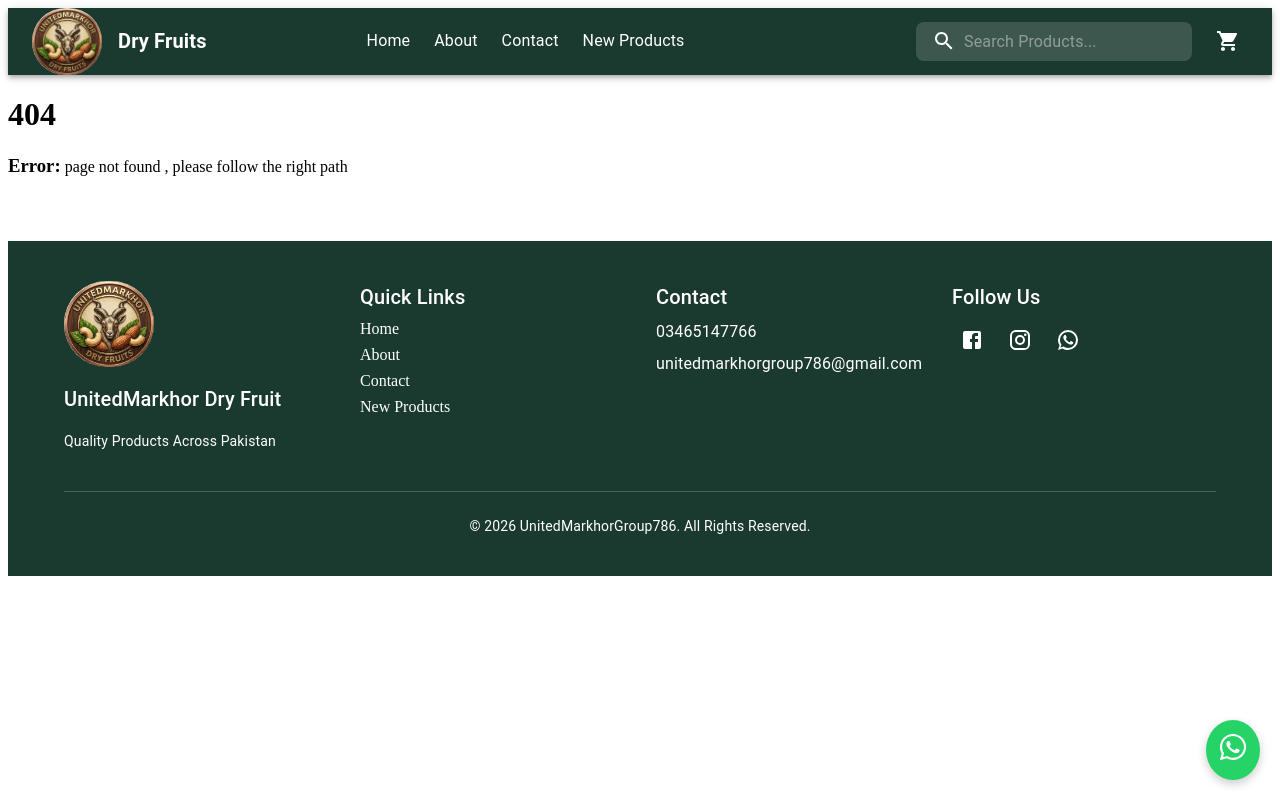
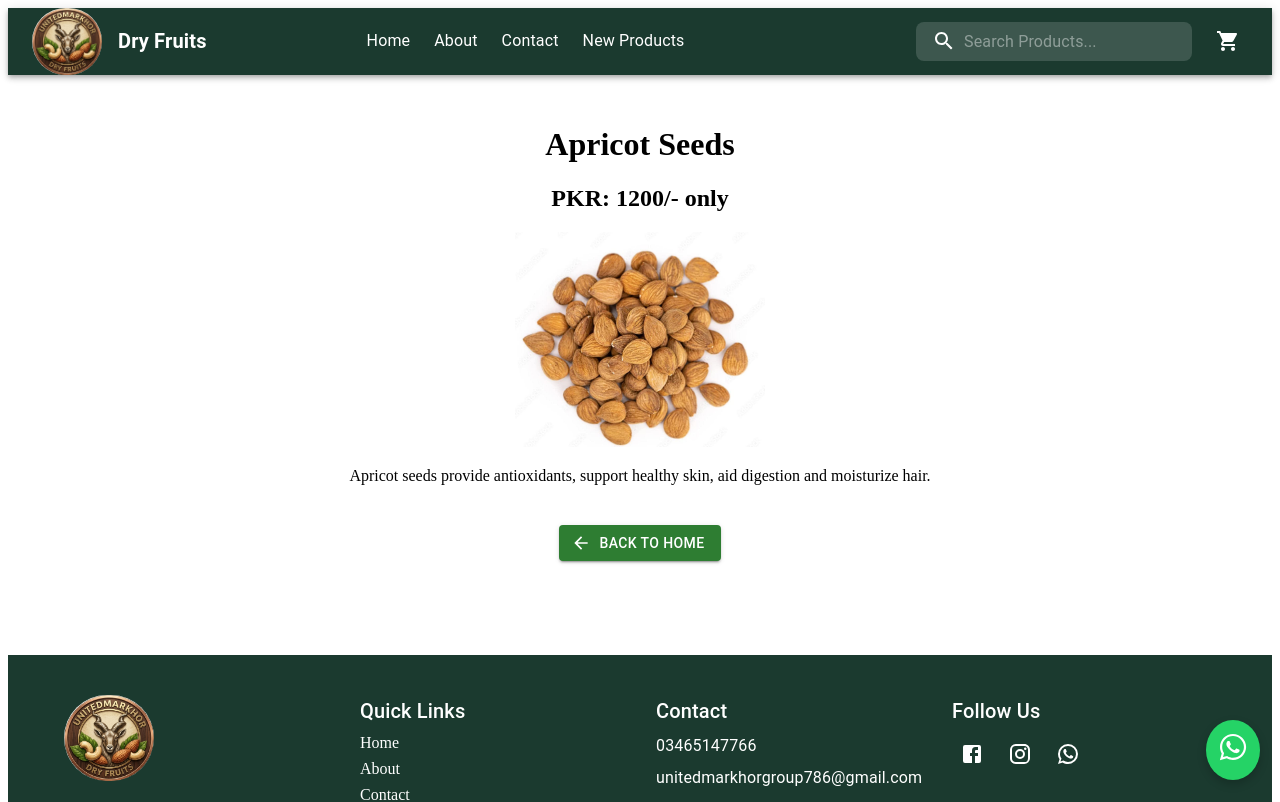
Before and after one commit to zulfiqaraliwd/Ecommerce-MUI-RTK, a React (Vite) app: page /product/1 in a window 1280 px wide. Shown: the top 802 px of the page. Built offline with nearby package versions, Linux system fonts and the light colour scheme.

Commit message:
the ecommerce web is ready for deployment

```diff
--- a/src/AppRoutes.jsx
+++ b/src/AppRoutes.jsx
@@ -19,7 +19,7 @@
       <Route path="/about" element={<About />} />
       <Route path="/contact" element={<Contact />} />
       <Route path="/newproducts" element={<NewProducts />} />
-      <Route path="/newproducts/:id" element={<ProductDetails />} />
+      <Route path="/product/:id" element={<ProductDetails />} />
       <Route path="/cart" element={<CartPage />} />
     </Routes>
 
--- a/src/Components/ProductCards/ProductCards.jsx
+++ b/src/Components/ProductCards/ProductCards.jsx
@@ -1,3 +1,5 @@
+import { useNavigate } from "react-router-dom";
+
 import Card from "@mui/material/Card";
 import CardMedia from "@mui/material/CardMedia";
 import CardContent from "@mui/material/CardContent";
@@ -8,10 +10,14 @@
 import Button from "../Buttons/Button";
 
 function ProductCards({ product }) {
+  const navigate = useNavigate();
+
   return (
     <Card
+      onClick={() => navigate(`/product/${product.id}`)}
       sx={{
         width: 300,
+        cursor: "pointer",
         borderRadius: 3,
         boxShadow: 2,
         overflow: "hidden",
@@ -67,8 +73,11 @@
         </Typography>
       </CardContent>
 
-      {/* Buttons */}
-      <CardActions sx={{ display: "block", px: 2, pb: 2 }}>
+      {/* Add To Cart Button */}
+      <CardActions
+        sx={{ display: "block", px: 2, pb: 2 }}
+        onClick={(e) => e.stopPropagation()}
+      >
         <Button product={product} />
       </CardActions>
 
@@ -79,7 +88,7 @@
         color="text.secondary"
         sx={{ pb: 1.5 }}
       >
-         You can increase quantity from cart 🛒
+        You can increase quantity from cart 🛒
       </Typography>
     </Card>
   );
--- a/src/Pages/Home.jsx
+++ b/src/Pages/Home.jsx
@@ -2,6 +2,7 @@
 import ProductCards from "../Components/ProductCards/ProductCards";
 
 import products from "../Data/products";
+
 
 
 function Home() {
--- a/src/Pages/ProductDetails.jsx
+++ b/src/Pages/ProductDetails.jsx
@@ -1,23 +1,40 @@
 import React from "react";
-import { useParams } from "react-router-dom";
+import { useNavigate, useParams } from "react-router-dom";
 import products from "../Data/products";
 
+import Button from "@mui/material/Button";
+import ArrowBackIcon from "@mui/icons-material/ArrowBack";
+
 function ProductDetails() {
+  const navigate = useNavigate();   // ✅ Yahan hona chahiye
   const { id } = useParams();
 
-  const product = products.find(p => p.id === Number(id));
+  const product = products.find((p) => p.id === Number(id));
+
+  if (!product) {
+    return <h2>Product Not Found</h2>;
+  }
 
   return (
+    <div style={{ padding: "30px", textAlign: "center" }}>
+      <h1>{product.name}</h1>
 
-<div>
-  <h1>{product.name}</h1>
-  <h2>{product.price}</h2>
+      <h2>PKR: {product.price}/- only</h2>
 
-  <img src={product.image} alt="product image" width={200} />
+      <img src={product.image} alt={product.name} width={250} />
 
-  <p>{product.desc}</p>
-</div>
+      <p>{product.desc}</p>
 
+      <Button
+        variant="contained"
+        color="success"
+        startIcon={<ArrowBackIcon />}
+        sx={{ mt: 3 }}
+        onClick={() => navigate("/")}
+      >
+        Back to Home
+      </Button>
+    </div>
   );
 }
 
--- a/src/feature/cart/cartslice.js
+++ b/src/feature/cart/cartslice.js
@@ -53,15 +53,19 @@
       }
 
     },
+    clearCart: (state) => {
+  state.cartItems = [];
+}
 
   },
 });
 
 export const {
   addToCart,
-  removeFromCart,
   increaseQty,
   decreaseQty,
+  removeFromCart,
+  clearCart,
 } = cartSlice.actions;
 
 export default cartSlice.reducer;
```
